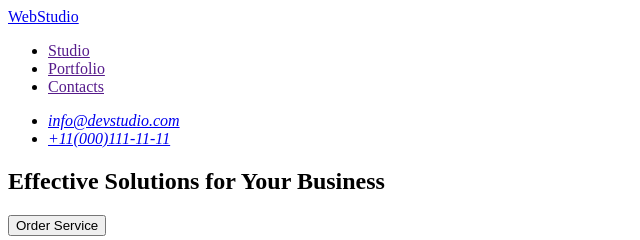
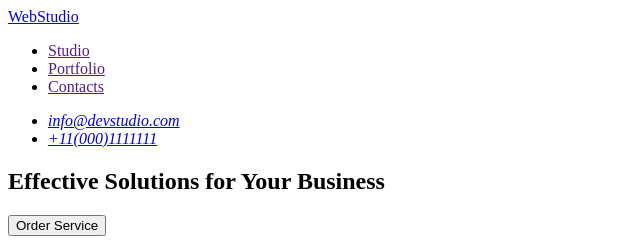
Before and after one commit to ValentynTiurin/goit-markup-hw-01, a plain HTML site: page index.html in a window 1280 px wide. Shown: the top 240 px of the page, 0-640 px from the left. Drawn offline with Linux system fonts and the light colour scheme.

Commit message:
Update index.html

```diff
--- a/index.html
+++ b/index.html
@@ -27,7 +27,7 @@
         <ul>
           <li><a href="mailto:info@devstudio.com">info@devstudio.com</a></li>
           <li>
-            <a href="tel:+11(000)111-11-11">+11(000)111-11-11</a>
+            <a href="tel:+11(000)1111111">+11(000)1111111</a>
           </li>
         </ul>
       </address>
```
